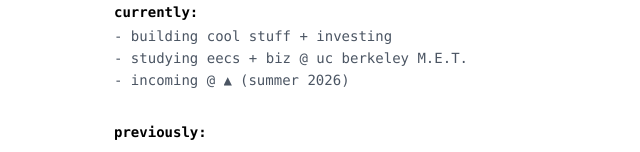
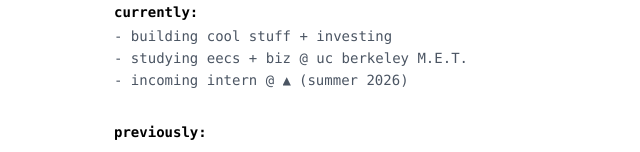
Before and after one commit to jpsingaraju/personal-website, a Next.js app: page / in a window 1280 px wide. Shown: the part 219-371 px from the top of the page, without its empty margins (190-830 px from the left). Built offline with nearby package versions, Linux system fonts and the light colour scheme.

Commit message:
more clarity

```diff
--- a/app/page.tsx
+++ b/app/page.tsx
@@ -36,7 +36,7 @@ export default function Home(): JSX.Element {
             <li>- building cool stuff + investing</li>
             <li>- studying eecs + biz @ uc berkeley M.E.T.</li>
             <li>
-              - incoming @{" "}
+              - incoming intern @{" "}
               <span
                 className="relative inline-block cursor-pointer"
                 onMouseEnter={() => setShowVercel(true)}
```
